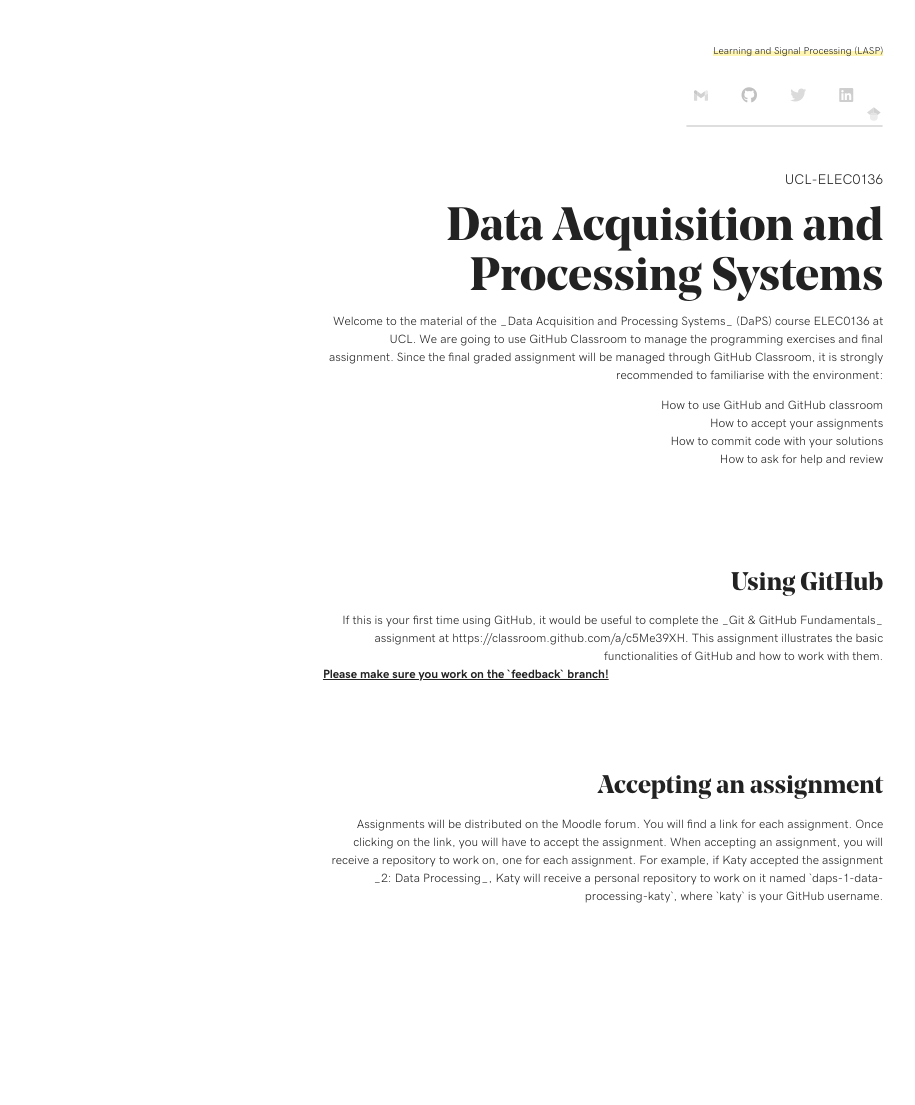
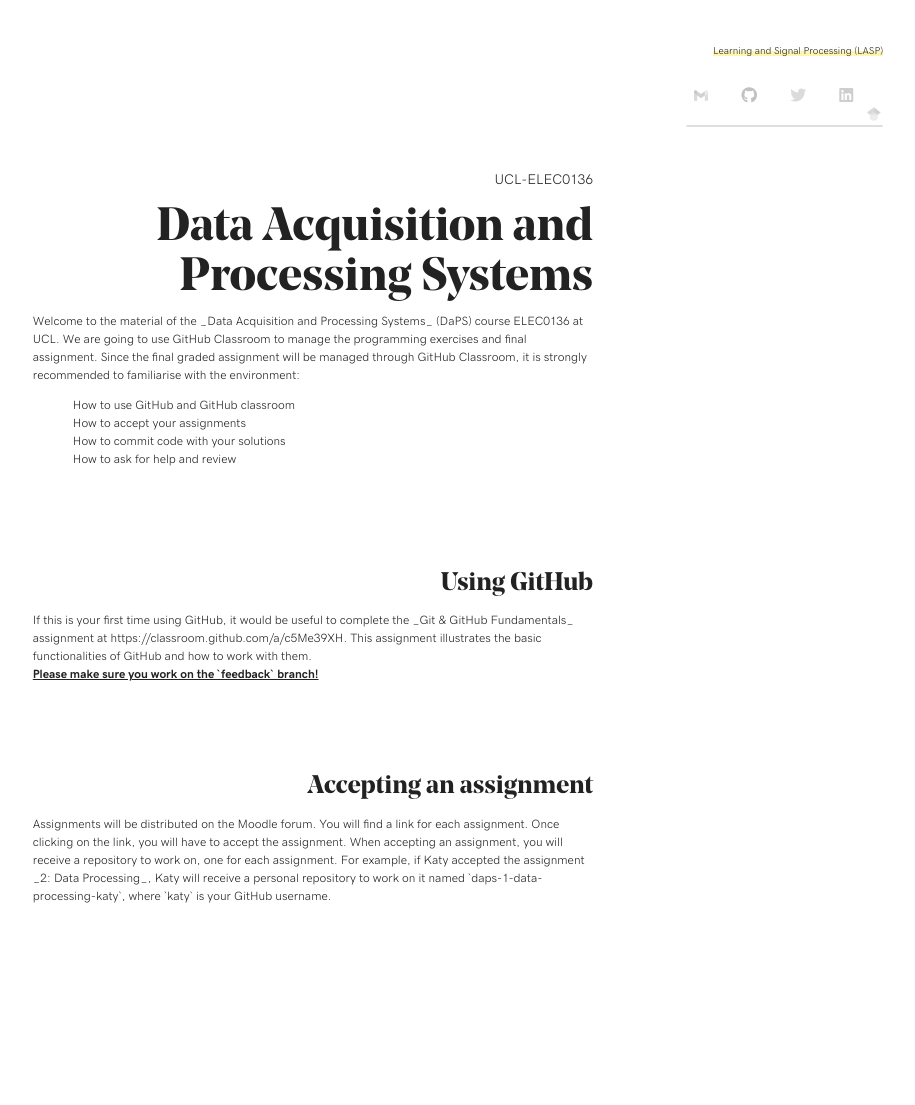
Before and after one commit to UCL-ELEC0136/ucl-elec0136.github.io, a Jekyll site: the page built from index.md, in a window 1280 px wide. Shown: the whole page, without its empty margins (86-1001 px from the left). Built offline with Jekyll 4.4.1, drawn with Linux system fonts in a browser that asks for light colours; nearby versions of some CDN libraries.

Commit message:
Update home.html

```diff
--- a/_layouts/home.html
+++ b/_layouts/home.html
@@ -11,11 +11,11 @@
     </div>
     <div class="grid">
         {% include header.html %}
-        <div class="col col-8-of-12 right" id="intro">
+        <div class="col col-8-of-12" id="intro">
             <h2>UCL-ELEC0136</h2>
             <h1>Data Acquisition and Processing Systems</h1>
         </div>
-        <div class="col col-8-of-12 col-s-4-of-4 right">
+        <div class="col col-8-of-12 col-s-4-of-4">
             Welcome to the material of the _Data Acquisition and Processing Systems_ (DaPS) course ELEC0136 at UCL.
             We are going to use GitHub Classroom to manage the programming exercises and final assignment.
             Since the final graded assignment will be managed through GitHub Classroom, it is strongly recommended to familiarise with the environment:
@@ -28,7 +28,7 @@
         </div>
 
 
-        <div class="col col-8-of-12 right" id="using-github">
+        <div class="col col-8-of-12" id="using-github">
             <h3> Using GitHub</h3>
             <div class="row">
                 If this is your first time using GitHub, it would be useful to complete the _Git & GitHub Fundamentals_ assignment at https://classroom.github.com/a/c5Me39XH.
@@ -36,7 +36,7 @@
             </div>
         </div>
 
-        <div class="col col-8-of-12 right" id="accepting-assignment">
+        <div class="col col-8-of-12" id="accepting-assignment">
             <h3> Accepting an assignment</h3>
             <div class="row">
                 Assignments will be distributed on the Moodle forum. You will find a link for each assignment. Once clicking on the link, you will have to accept the assignment.
```
